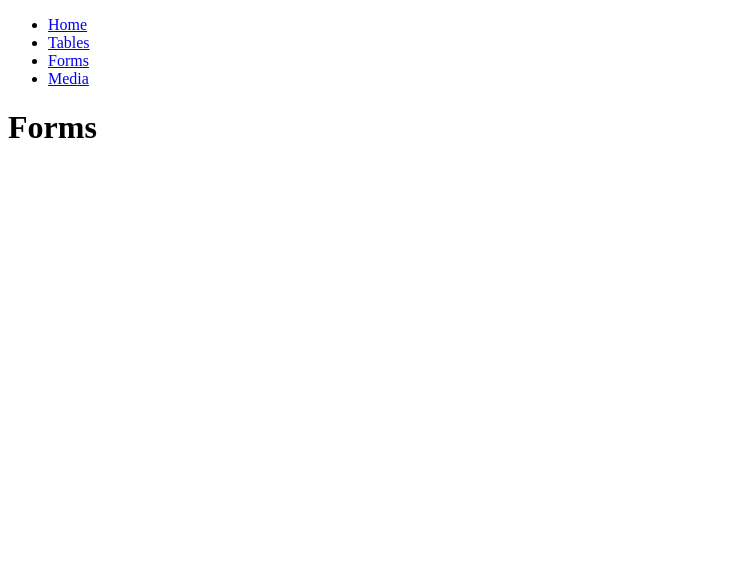
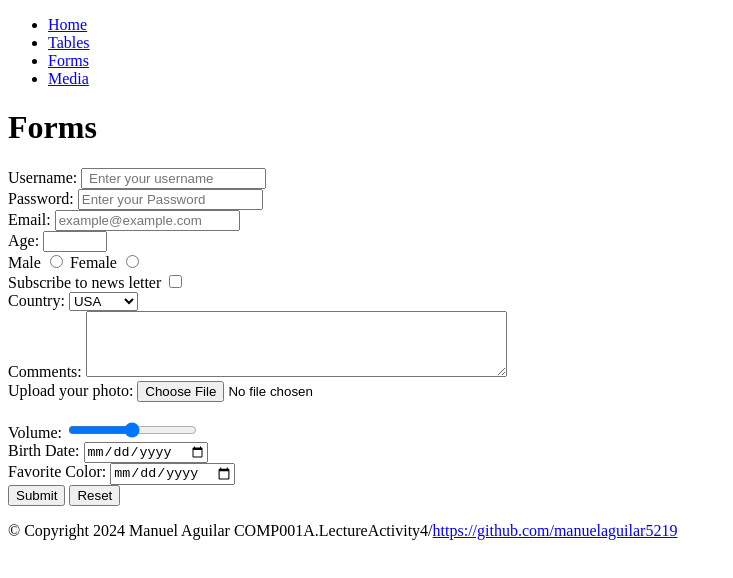
Before and after one commit to manuelaguilar5219/COMP001A.LectureActivity4, a plain HTML site: page forms.html in a window 1280 px wide. Shown: the whole page, without its empty margins (0-733 px from the left). Drawn offline with Linux system fonts and the light colour scheme.

Commit message:
finished forms.html

```diff
--- a/forms.html
+++ b/forms.html
@@ -19,5 +19,105 @@
          </nav>
          <h1>Forms</h1>
     </header>
+    <main>
+        <!-- Beginning of the form element -->
+         <form action="/submit" method="post">
+            <!-- Label and text input field -->
+            <label for="username">Username:</label>
+            <input type="text" id="username" name="username" placeholder=" Enter your username">
+
+            <br> <!-- adds a line break -->
+
+            <!-- Label and password input field-->
+             <label for="password">Password:</label>
+             <input type="text" id="password" name="password" placeholder="Enter your Password">
+
+             <br>
+
+             <!-- Label email input field -->
+              <label for="email">Email:</label>
+              <input type="email" name="email" placeholder="example@example.com">
+
+              <br>
+
+              <!-- Label and number input field-->
+               <label for="age">Age:</label>
+               <input type="number" id="age" name="age" min="1" max="100">
+
+               <br>
+
+               <!-- Radio buttons for gender selection -->
+               <label for="male">Male</label>
+               <input type="radio" id="male" name="gender" value="male">
+
+               <label for="male">Female</label>
+               <input type="radio" id="female" name="gender" value="female">
+
+               <br>
+
+               <!-- Checkbox for newsletter subscription -->
+               <label for="subscribe">Subscribe to news letter</label>
+               <input type="checkbox" id="subscribe" name="subscribe" value="yes">
+
+               <br>
+
+               <!-- Dropdown select for country selection -->
+               <label for="country">Country:</label>
+               <select id="country" name="country">
+                   <option value="usa">USA</option>
+                   <option value="canada">Canada</option>
+                   <!-- ... other options ... -->
+               </select>
+
+               <br>
+
+               <!-- Textarea for additional comments -->
+               <label for="comments">Comments:</label>
+               <textarea id="comments" name="comments" rows="4" cols="50"></textarea>
+
+               <br>
+
+               <!-- File input for uploading files -->
+               <label for="file">Upload your photo:</label>
+               <input type="file" id="file" name="file">
+
+               <br>
+
+               <!-- Hidden input field (not visible to users) -->
+               <input type="hidden" id="userid" name="userid" value="12345">
+
+               <br>
+
+               <!-- Range input for selecting a value within a range -->
+               <label for="volume">Volume:</label>
+               <input type="range" id="volume" name="volume" min="0" max="10">
+
+               <br>
+
+               <!-- Date input for selecting a date -->
+               <label for="birthdate">Birth Date:</label>
+               <input type="date" id="birthdate" name="birthdate">
+
+               <br>
+
+               <!-- Color input for selecting a color -->
+               <label for="favcolor">Favorite Color:</label>
+               <input type="date" id="favcolor" name="favcolor">
+
+               <br>
+
+               <!-- submit button to submit the form -->
+               <input type="submit" value="Submit">
+
+               <!-- Reset button to reset the form fields -->
+               <input type="reset" value="Reset">
+         </form>
+         <!-- End of the form element -->
+
+
+    </main>
+    <footer>
+        <p>&copy; Copyright 2024 Manuel Aguilar COMP001A.LectureActivity4/<a href="https://github.com/manuelaguilar5219" target="_self">https://github.com/manuelaguilar5219</a></p>
+    </footer>
 </body>
 </html>
```
